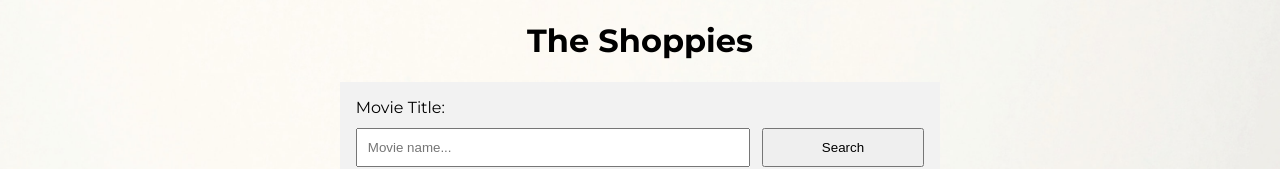
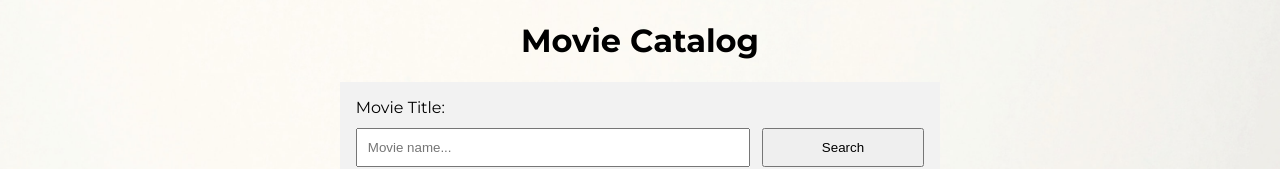
Before and after one commit to ILLYAKO/movie-omdb-api, a React (Create React App) app: page / in a window 1280 px wide. Shown: the top 169 px of the page. Built offline with nearby package versions, Linux system fonts and the light colour scheme.

Commit message:
changed title

```diff
--- a/public/index.html
+++ b/public/index.html
@@ -17,7 +17,7 @@
       rel="stylesheet"
     />
 
-    <title>Shoppies</title>
+    <title>Movie Catalog</title>
   </head>
   <body>
     <noscript>You need to enable JavaScript to run this app.</noscript>
--- a/src/App.js
+++ b/src/App.js
@@ -70,7 +70,7 @@ class App extends Component {
   render() {
     return (
       <div className="App">
-        <h1>The Shoppies</h1>
+        <h1>Movie Catalog</h1>
         <MovieSearchForm
           onSearcMovieName={this.movieNamehandler}
           serverResponse={this.state.serverResponse}
```
